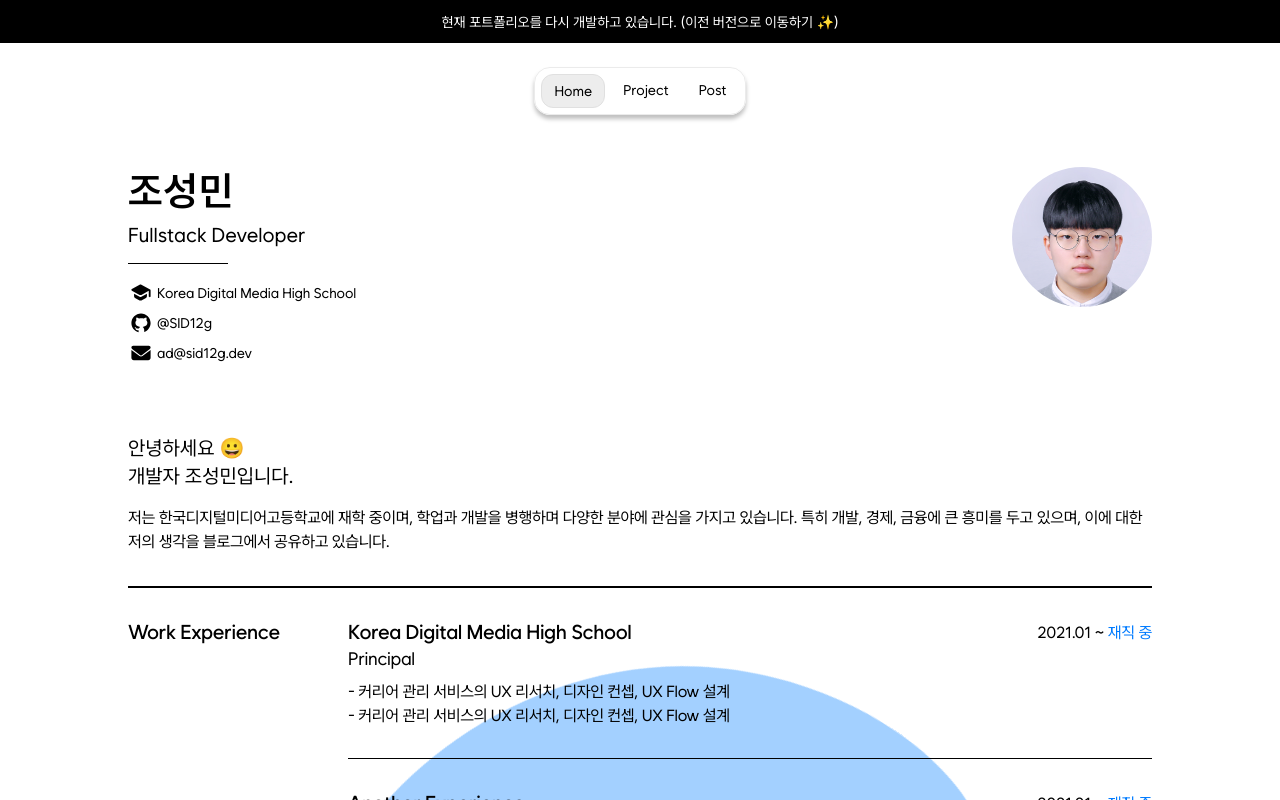
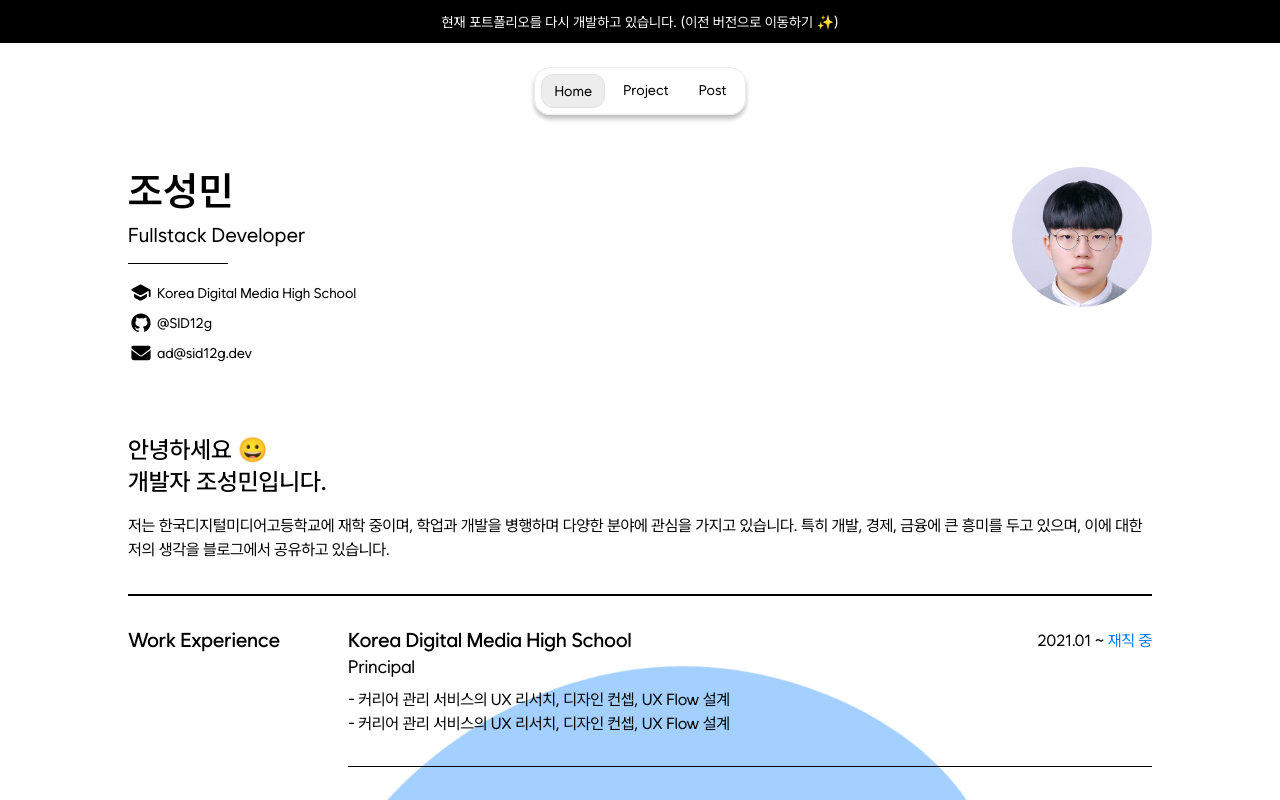
Before and after one commit to SID12g/sid12g.dev, a Next.js app: page / in a window 1280 px wide. Shown: the top 800 px of the page. Built offline with nearby package versions, Linux system fonts and the light colour scheme; a web font is replaced by a local one.

Commit message:
fix: Intro text font weight, line height

```diff
--- a/src/components/home/Intro.tsx
+++ b/src/components/home/Intro.tsx
@@ -5,7 +5,7 @@ import Box from "@/components/Box";
 export default function Intro() {
   return (
     <Box display="flex" flex_direction="column">
-      <Text font_size="20px" line_height="28px">
+      <Text font_weight="500" font_size="24px" line_height="32px">
         안녕하세요 😀
         <br />
         개발자 조성민입니다.
```
